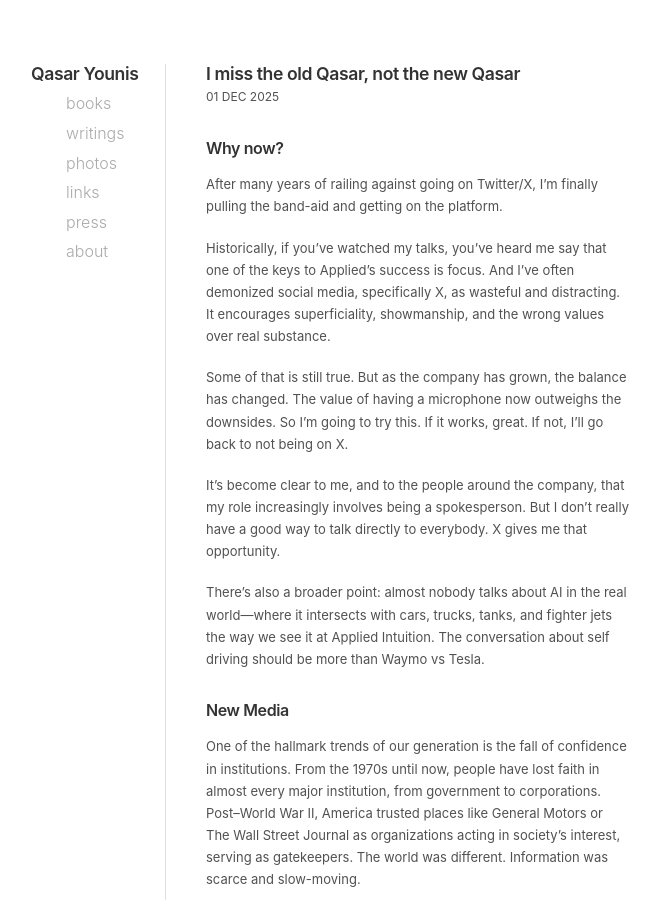
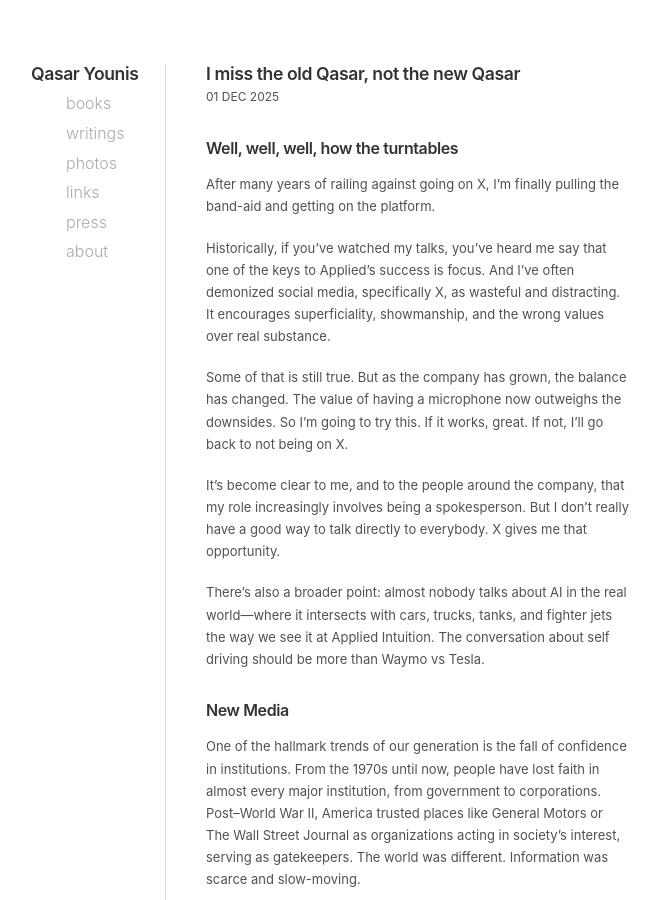
Before and after one commit to qasar/qasar.github.io, a Jekyll site: the page built from _essay/newqasar.md, in a window 1280 px wide and 900 px high. Shown: the whole window, without its empty margins (35-695 px from the left). Built offline with Jekyll 4.4.1, drawn with Linux system fonts in a browser that asks for light colours.

Commit message:
Update newqasar essay

```diff
--- a/_essay/newqasar.md
+++ b/_essay/newqasar.md
@@ -6,11 +6,11 @@ title: "I miss the old Qasar, not the new Qasar"
 
 
 
-## Why now?
+## Well, well, well, how the turntables
 
 
 
-After many years of railing against going on Twitter/X, I'm finally pulling the band-aid and getting on the platform.
+After many years of railing against going on X, I'm finally pulling the band-aid and getting on the platform.
 
 
 Historically, if you've watched my talks, you've heard me say that one of the keys to Applied's success is focus. And I've often demonized social media, specifically X, as wasteful and distracting. It encourages superficiality, showmanship, and the wrong values over real substance.
```
